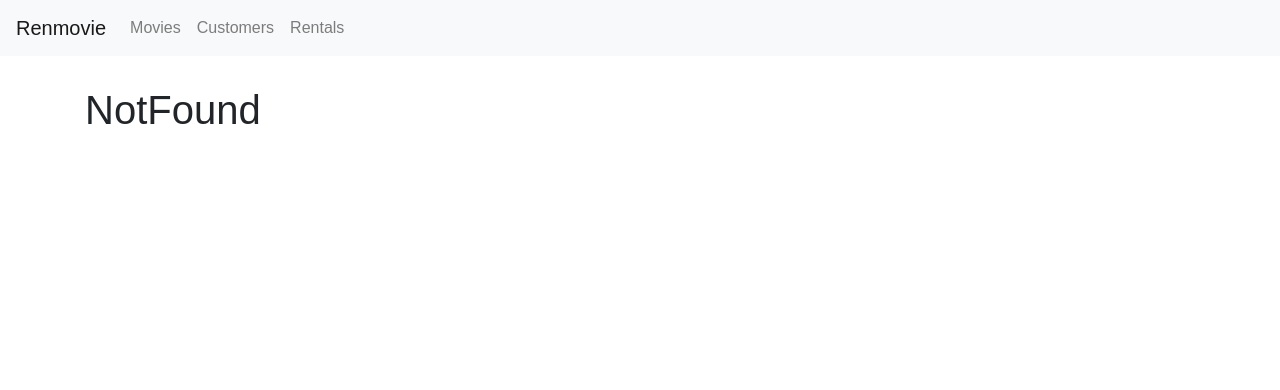
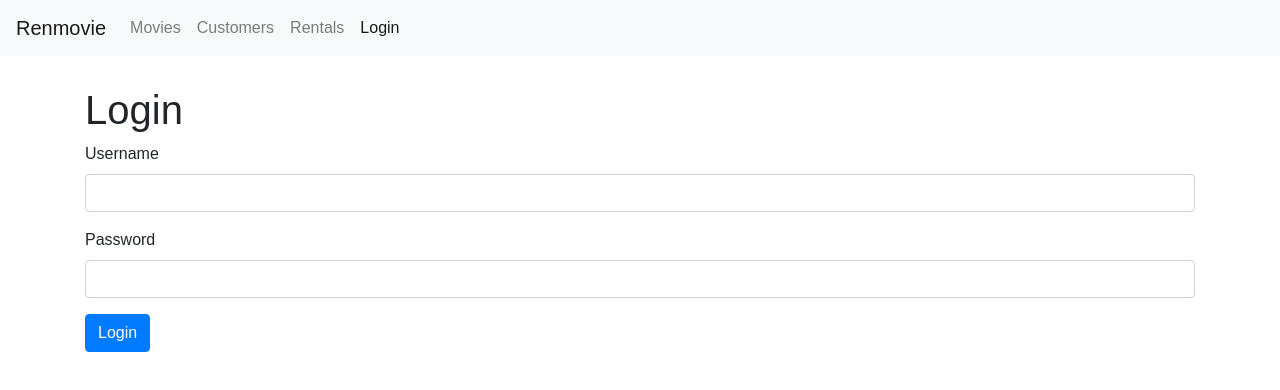
Before and after one commit to Runbo94/renmovie, a React (Create React App) app: page /login in a window 1280 px wide. Before the commit this address led to /not-found. Shown: the top 390 px of the page. Built offline with nearby package versions, Linux system fonts and the light colour scheme; the HTML template or start-up script is replaced by a standard one.

Commit message:
Building form.

```diff
--- a/src/App.js
+++ b/src/App.js
@@ -5,8 +5,9 @@
 import Rentals from "./components/rentals";
 import NotFound from "./components/notFound";
 import NavBar from "./components/navBar";
+import MovieForm from "./components/movieForm";
+import LoginForm from "./components/loginForm";
 import "./App.css";
-import MovieForm from "./components/movieForm";
 
 class App extends Component {
   render() {
@@ -15,6 +16,7 @@
         <NavBar />
         <main className="container">
           <Switch>
+            <Route path="/login" component={LoginForm} />
             <Route path="/movies/:id" component={MovieForm} />
             <Route path="/movies" component={Movies} />
             <Route path="/customers" component={Customers} />
--- /dev/null
+++ b/src/components/loginForm.jsx
@@ -0,0 +1,24 @@
+import React, { Component } from "react";
+
+class LoginForm extends Component {
+  render() {
+    return (
+      <div>
+        <h1>Login</h1>
+        <form>
+          <div className="form-group">
+            <label htmlFor="username">Username</label>
+            <input id="username" type="text" className="form-control" />
+          </div>
+          <div className="form-group">
+            <label htmlFor="password">Password</label>
+            <input id="password" type="text" className="form-control" />
+          </div>
+          <button className="btn btn-primary">Login</button>
+        </form>
+      </div>
+    );
+  }
+}
+
+export default LoginForm;
--- a/src/components/navBar.jsx
+++ b/src/components/navBar.jsx
@@ -35,6 +35,11 @@
               Rentals
             </NavLink>
           </li>
+          <li className="nav-item">
+            <NavLink className="nav-link" to="/login">
+              Login
+            </NavLink>
+          </li>
         </ul>
       </div>
     </nav>
```
